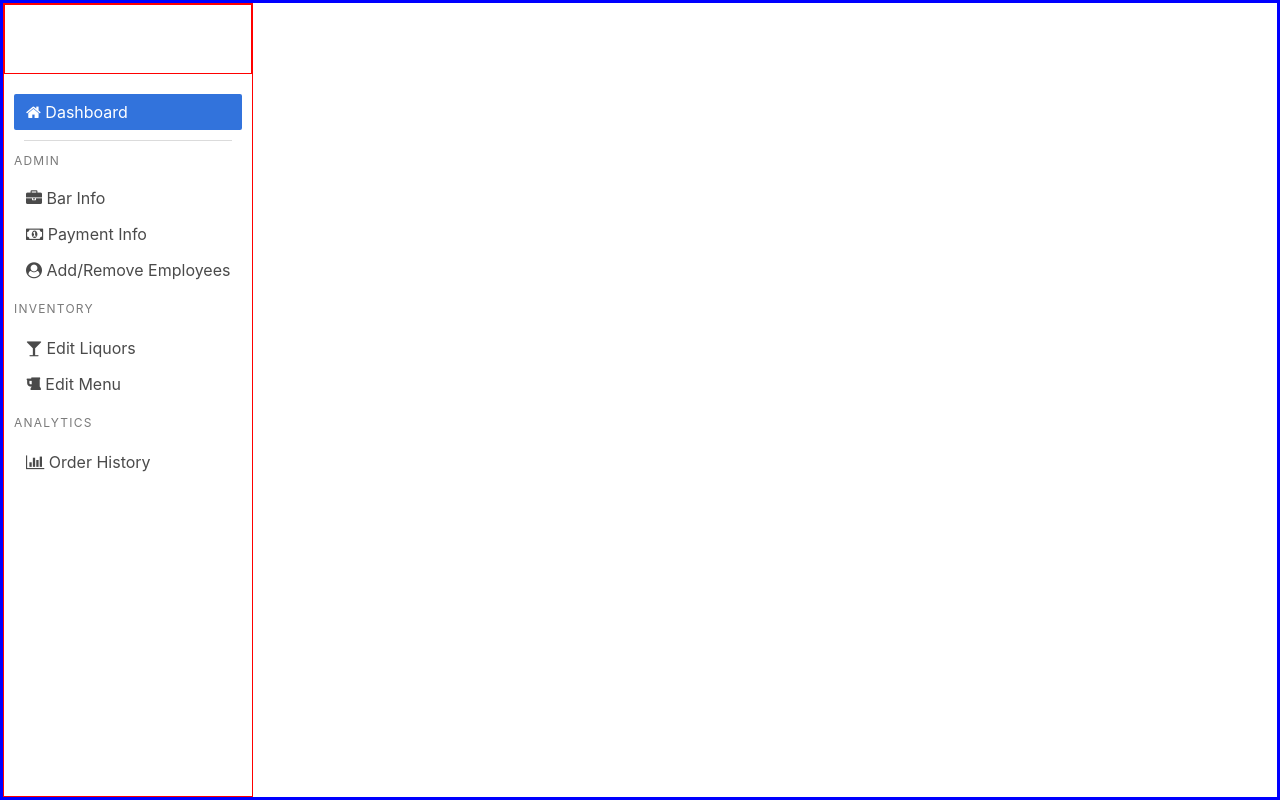
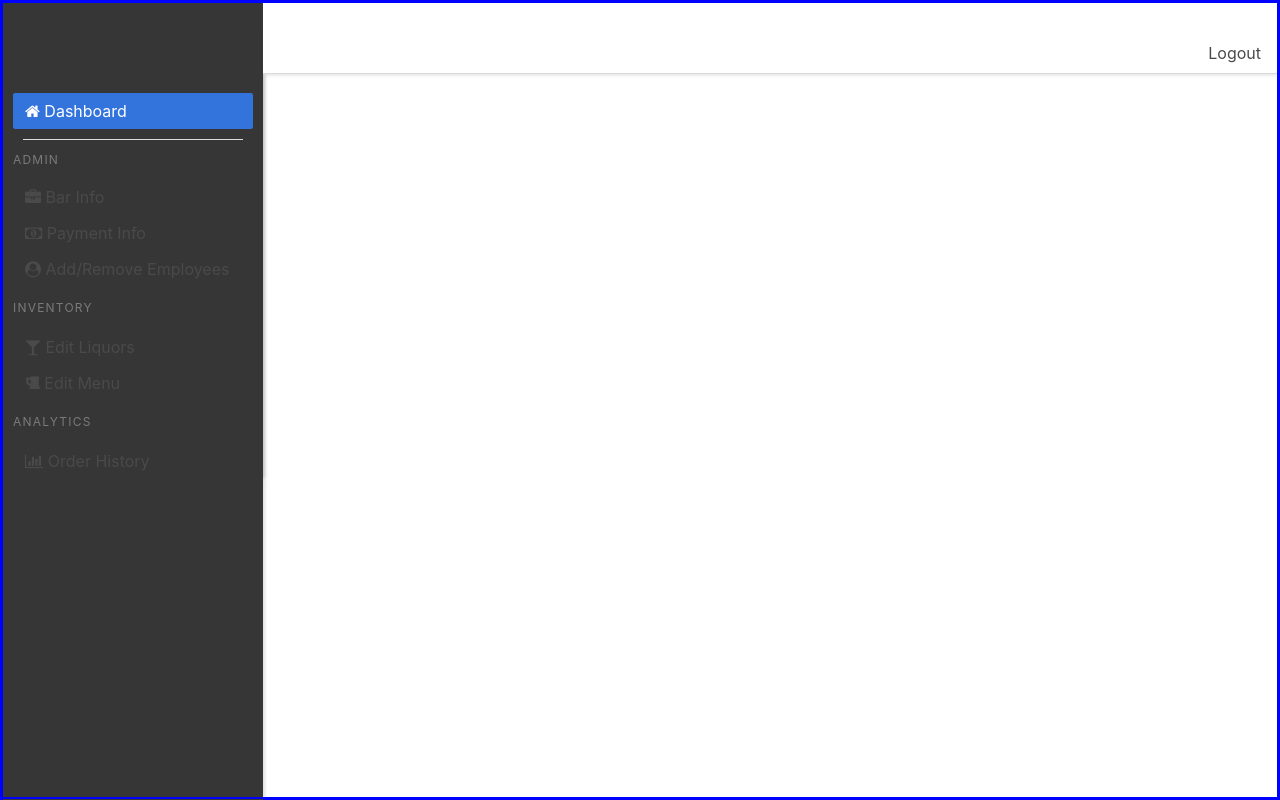
Before and after one commit to EJMason/barambe-admin, a React (Create React App) app: page / in a window 1280 px wide. Built offline with nearby package versions, Linux system fonts and the light colour scheme.

Commit message:
topbar now responsive

```diff
--- a/src/App.js
+++ b/src/App.js
@@ -15,13 +15,13 @@ class App extends Component {
       <div class="columns is-gapless is-mobile is-marginless main-col">
 
         <MediaQuery query="(min-width: 768px)">
-          <div class="column is-narrow red">
+          <div class="column is-narrow">
 
-            <div className="sidebar-top red">
+            <div className="sidebar-top">
 
             </div>
-
-            <div className="sidebar-main">
+            <div className="side-color" />
+            <div className="sidebar-main shadow-right">
               <Sidebar />
             </div>
 
@@ -30,8 +30,22 @@ class App extends Component {
 
         <div className="column">
           <MediaQuery query="(max-width: 768px)">
-            <MobileBar />
+            {(matches) => {
+              if (matches) {
+                return <MobileBar />;
+              } else {
+                return (
+                  <div className="tabs is-right nav-main-bar">
+                    <ul>
+                      <li><a>Logout</a></li>
+                    </ul>
+                  </div>
+                );
+              }
+            }}
+
           </MediaQuery>
+
         </div>
       </div>
     );
--- a/src/styles/partials/_dashboard.scss
+++ b/src/styles/partials/_dashboard.scss
@@ -18,7 +18,7 @@
 .nav-main-bar {
   @extend .shadow1;
   background-color: $white;
-  height: 80px;
+  margin-top: 30px;
 }
 
 
@@ -29,16 +29,30 @@
   padding-left: 10px;
   padding-right: 10px;
   padding-top: 20px;
+  // background-color: $dark;
+  width: 260px;
+}
+
+.side-color {
+  position: fixed;
+  height: 100%;
+  width: 260px;
+  background-color: $dark;
+  z-index: -1;
+  @extend .shadow-right;
 }
 
 .sidebar-top {
+  // @extend .shadow1;
   height: 70px;
+  background-color: $dark;
 }
 
 .main-col {
   height: 100%;
 }
 
+
 hr {
   padding: 0px;
   margin: 10px;
```
Also changed, not shown: src/styles/main.css.
